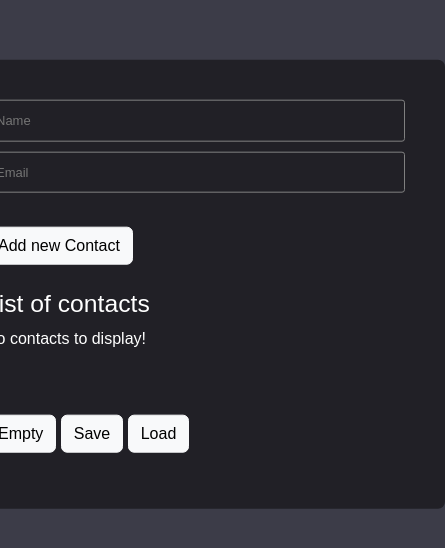
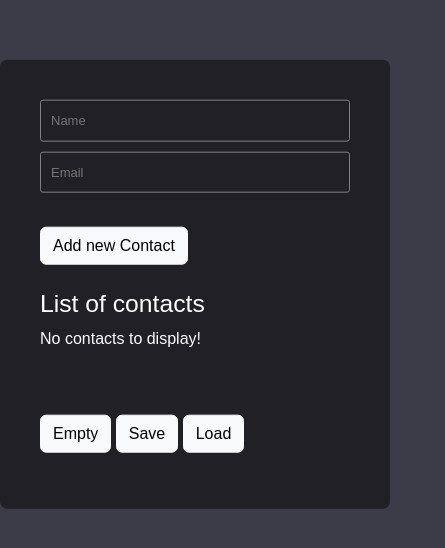
Before and after one commit to LauraJimVal/Agenda, a plain HTML site: page index.html in a window 390 px wide. Shown: the part 138-686 px from the top of the page, 445 px wide, since content can reach past the window. Drawn offline with nearby package versions, Linux system fonts and the light colour scheme.

Commit message:
Cambio para dispositivo movil

```diff
--- a/contactoslocalstorage.css
+++ b/contactoslocalstorage.css
@@ -43,3 +43,11 @@ input {
 	width: 100%;
 	font-size: 13px;
 }
+
+@media only screen and (max-width: 600px) {
+
+.container{
+  width: 100%;
+}
+
+}
```
